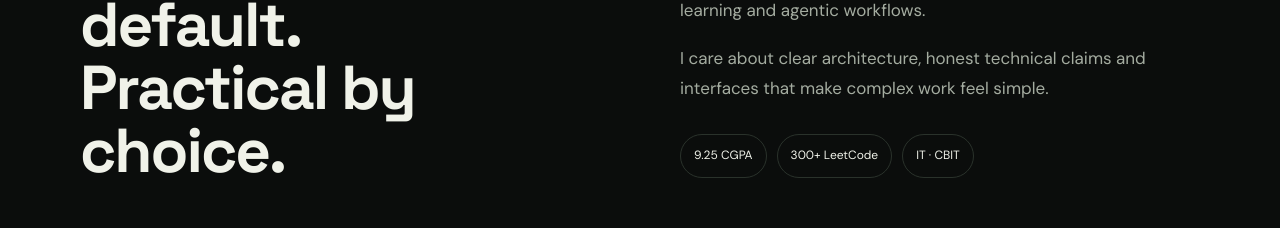
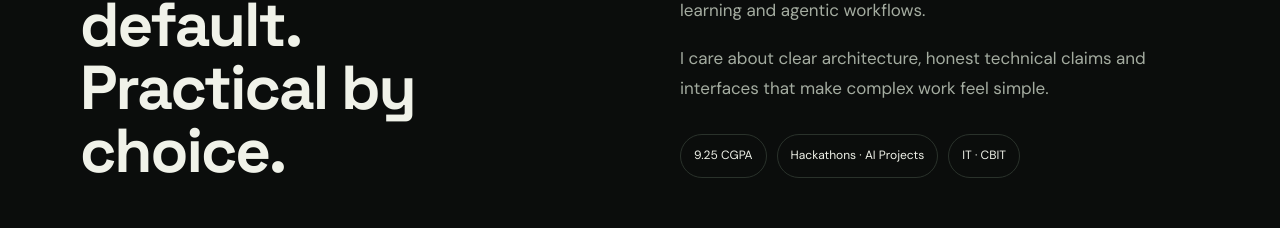
Before and after one commit to Tejaswini123-45/Pati-tejaswini-portfolio, a Next.js app: page / in a window 1280 px wide. Shown: the part 2639-2867 px from the top of the page. Built offline with nearby package versions, Linux system fonts and the light colour scheme.

Commit message:
Replace LeetCode metric with hackathon and AI project focus

```diff
--- a/app/page.tsx
+++ b/app/page.tsx
@@ -47,7 +47,7 @@ export default function Home() {
     <nav className="nav"><a className="brand" href="#top">PT<span>.</span></a><div className="navlinks"><a href="#work">Work</a><a href="#about">About</a><a href="#contact">Contact</a></div><a className="navcta" href="https://github.com/Tejaswini123-45" target="_blank" rel="noreferrer">GitHub ↗</a></nav>
     <section id="top" className="hero wrap"><div className="eyebrow"><span className="dot"/> Available for internships & freelance projects</div><h1>I build useful software<br/><em>with intelligent systems.</em></h1><p className="lead">I’m Tejaswini — an Information Technology student and developer working across full-stack applications, AI agents, data platforms and practical automation.</p><div className="actions"><a className="button primary" href="#work">Explore my work ↓</a><a className="button secondary" href="mailto:patitejaswinireddy@gmail.com">Let’s talk ↗</a></div><div className="herofoot"><span>Hyderabad, India</span><span>Python · TypeScript · AI</span></div></section>
     <section id="work" className="section wrap"><div className="sectionhead"><div><p className="kicker">Selected work</p><h2>Things I’ve built.</h2></div><p className="muted">A selection of products, systems and experiments. Open a live product when available or inspect the source code to understand the implementation.</p></div><div className="projects">{projects.map((p, i) => <article className="project" key={p.name}><div className="projecttop"><span className="number">{String(i + 1).padStart(2, '0')}</span><span className="projecttype">{p.type}</span></div><h3>{p.name}</h3><p>{p.description}</p><div className="tags">{p.stack.map(s => <span key={s}>{s}</span>)}</div><div className="projectlinks">{p.links.map(link => <a className="projectlink" href={link.href} target="_blank" rel="noreferrer" key={link.href}>{link.label}</a>)}</div></article>)}</div></section>
-    <section id="about" className="section about wrap"><div><p className="kicker">A little about me</p><h2>Curious by default.<br/>Practical by choice.</h2></div><div className="aboutcopy"><p>I enjoy taking an unclear problem, breaking it into systems, and turning it into something people can actually use. My current focus is the intersection of full-stack engineering, machine learning and agentic workflows.</p><p>I care about clear architecture, honest technical claims and interfaces that make complex work feel simple.</p><div className="facts"><span>9.25 CGPA</span><span>300+ LeetCode</span><span>IT · CBIT</span></div></div></section>
+    <section id="about" className="section about wrap"><div><p className="kicker">A little about me</p><h2>Curious by default.<br/>Practical by choice.</h2></div><div className="aboutcopy"><p>I enjoy taking an unclear problem, breaking it into systems, and turning it into something people can actually use. My current focus is the intersection of full-stack engineering, machine learning and agentic workflows.</p><p>I care about clear architecture, honest technical claims and interfaces that make complex work feel simple.</p><div className="facts"><span>9.25 CGPA</span><span>Hackathons · AI Projects</span><span>IT · CBIT</span></div></div></section>
     <section id="contact" className="contact wrap"><p className="kicker">Have a problem worth building?</p><h2>Let’s make something<br/><em>worth showing.</em></h2><a className="button primary" href="mailto:patitejaswinireddy@gmail.com">Get in touch ↗</a><div className="contactlinks"><a href="https://www.linkedin.com/in/pati-tejaswini-7a573b292" target="_blank" rel="noreferrer">LinkedIn ↗</a><a href="https://github.com/Tejaswini123-45" target="_blank" rel="noreferrer">GitHub ↗</a><a href="https://leetcode.com/u/Pati_Tejaswini/" target="_blank" rel="noreferrer">LeetCode ↗</a></div></section>
     <footer className="footer wrap"><span>© 2026 Pati Tejaswini</span><span>Built with Next.js · Deployed with Vercel</span></footer>
   </main>
```
